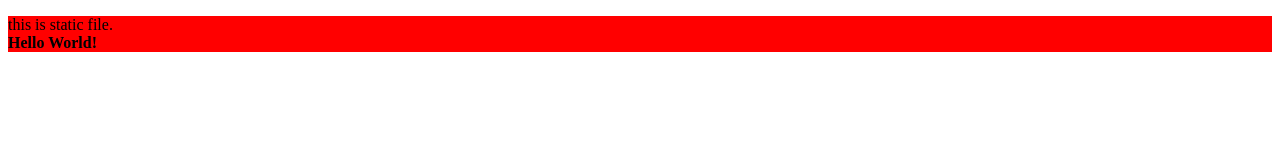
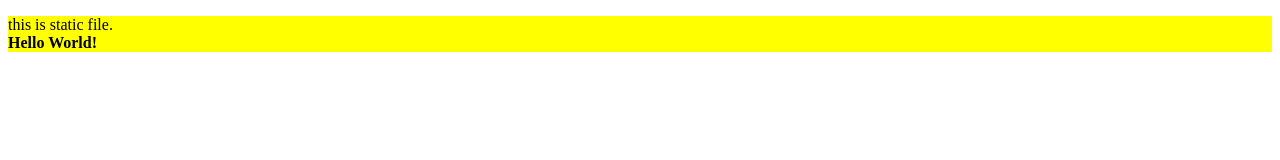
Before and after one commit to ITCreate/yorozuya-serverside, a plain HTML site: page public/index.html in a window 1280 px wide. Drawn offline with Linux system fonts and the light colour scheme.

Commit message:
色替えテスト

```diff
--- a/public/css/bundle.css
+++ b/public/css/bundle.css
@@ -1,3 +1,3 @@
 p {
-    background-color: red;
+    background-color: yellow;
 }
```
